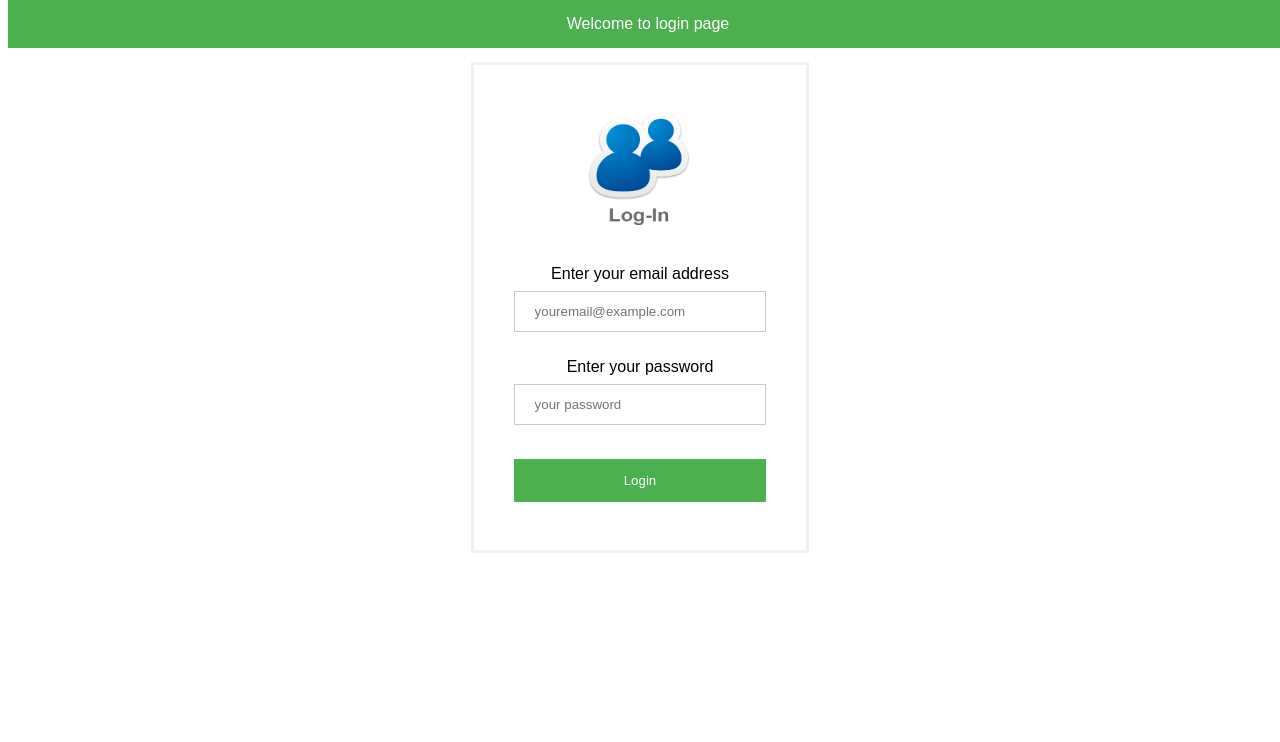
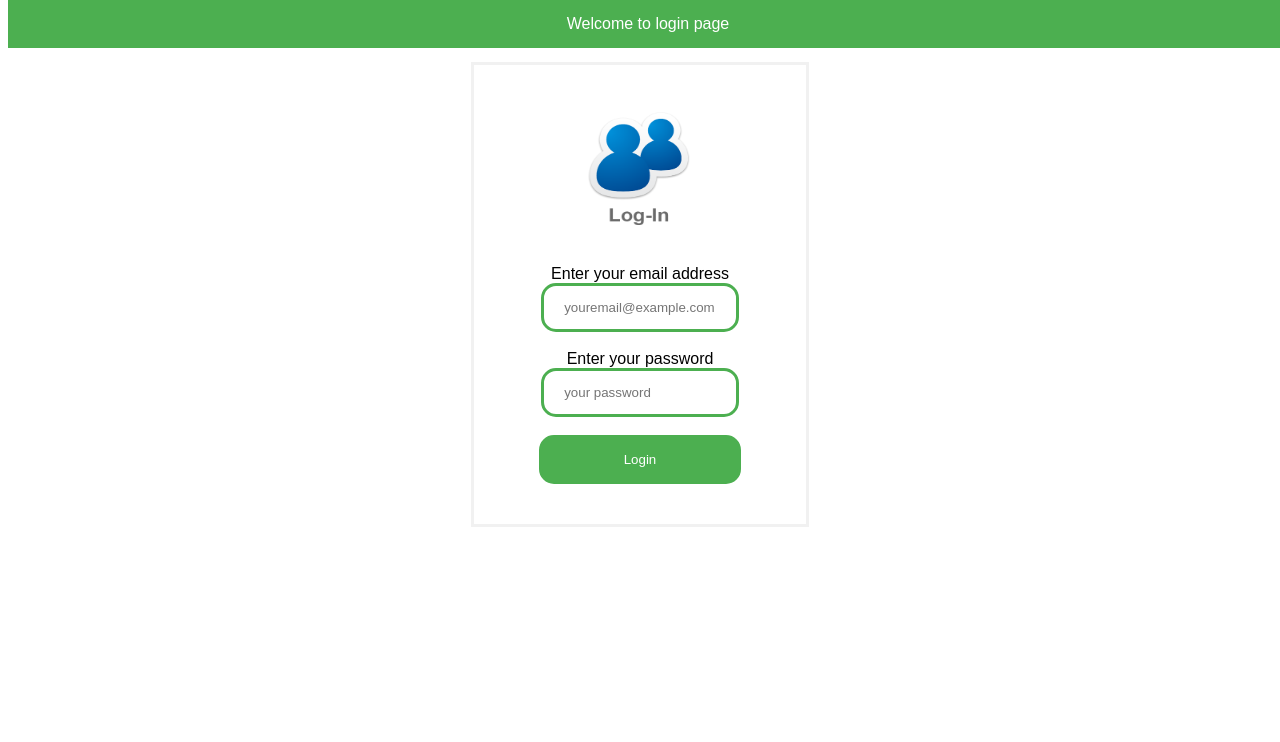
Before and after one commit to vivmarshall/portalrepo2.7, a Django app: page /portal/login/ in a window 1280 px wide. Shown: the top 742 px of the page. Run offline with Django 3.2, Linux system fonts and the light colour scheme.

Commit message:
1st demo portal

```diff
--- a/portallog-reg2.7/reglog/portal/static/css/log.css
+++ b/portallog-reg2.7/reglog/portal/static/css/log.css
@@ -1,24 +1,34 @@
 body {font-family: Arial, Helvetica, sans-serif;}
 
 input[type=text], input[type=password] {
-  width: 100%;
+  width: 60%;
   padding: 12px 20px;
-  margin: 8px 0;
   display: inline-block;
-  border: 1px solid #ccc;
-  box-sizing: border-box;
+  padding: 14px 20px;
+  border: 3px solid #4CAF50;
+  border-radius: 15px;
+  transition: 0.25s;
 }
 
 input[type=Submit] {
   background-color: #4CAF50;
   color: white;
   padding: 14px 20px;
-  margin: 8px 0;
-  border: none;
+  border: 3px solid #4CAF50;
   cursor: pointer;
-  width: 100%;
+  width: 80%;
+  border-radius: 15px;
+  transition: 0.25s;
 }
-
+input[type=text]:hover, input[type=password]:hover {
+  width: 80%;
+}
+input[type=submit]:hover{
+  width: 100%
+}
+input[type=text]:focus, input[type=password]:focus, input[type=submit]:focus {
+  width: 80%;
+}
 
 .container {
   padding: 40px;
--- a/portallog-reg2.7/reglog/portal/templates/reg.html
+++ b/portallog-reg2.7/reglog/portal/templates/reg.html
@@ -41,7 +41,7 @@ var redirect = function() {
 <img src="{% static 'img/reg.jpeg' %}" height="120" width="120" alt="Register new user"><br><br>
 
 Enter your name
-<input type="text" required pattern="[A-Za-z]+" name="name" placeholder="name"  title="Only character accepted"><br><br>
+<input type="text" required pattern="[A-Za-z ]+" name="name" placeholder="name"  title="Only character accepted"><br><br>
 Enter your phone number
 <input type="text" pattern="[0-9]{10}" name="mobile" placeholder="mobile number" title="Enter 10 digit mobile number" required><br><br>
 Enter your email address
--- a/portallog-reg2.7/reglog/portal/views.py
+++ b/portallog-reg2.7/reglog/portal/views.py
@@ -65,6 +65,6 @@ def logging(request):
    tup1=myresult[0]
    verify = sha256_crypt.verify(upasswd, tup1[0])
    if(verify == True):
-     return HttpResponse('Welcome user')
+     return HttpResponse('Welcome user {}'.format(uemail))
    else:
      return HttpResponse('user does not exists or incorrect password')
--- a/portallog-reg2.7/reglog/reglog/settings.py
+++ b/portallog-reg2.7/reglog/reglog/settings.py
@@ -25,7 +25,7 @@ SECRET_KEY = '+p3tfc00j8sxvd@^_+r$2bc=*+3%s_jh%k^552v13kt*pernaj'
 # SECURITY WARNING: don't run with debug turned on in production!
 DEBUG = True
 
-ALLOWED_HOSTS = ['172.31.44.252','3.16.162.216']
+ALLOWED_HOSTS = ['172.31.44.252','18.188.166.163']
 
 
 # Application definition
```
Also changed, not shown: 2 other files.
